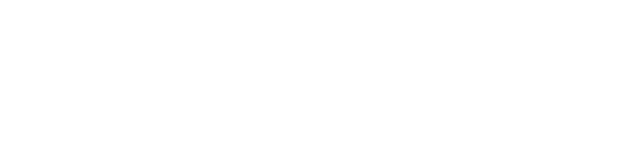
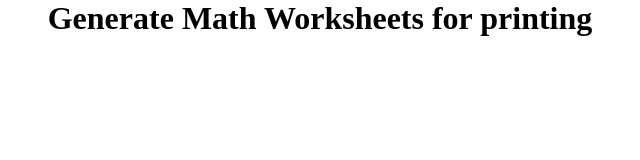
Before and after one commit to richie-rich90454/math_worksheet_generator, a website: page public/index.html in a window 1280 px wide. Shown: the whole page, without its empty margins (320-960 px from the left). Drawn offline with nearby package versions, Linux system fonts and the light colour scheme; a web font is replaced by a local one.

Commit message:
continued implementing index.html

```diff
--- a/public/index.html
+++ b/public/index.html
@@ -20,10 +20,20 @@
             @font-face {
                 font-family: "Noto Sans SC";
                 src: url("NotoSansSC-VariableFont_wght.ttf");
+                font-weight: normal;
+            }
+            body{
+                font-family: "Noto Sans SC";
+                margin: 0;
+                padding: 0;
             }
         </style>
     </head>
     <body>
+        <h1 style="margin: auto; text-align: center;">Generate Math Worksheets for printing</h1>
+        <div id="generation-box">
+
+        </div>
         <script src="script.js"></script>
     </body>
 </html>
```
